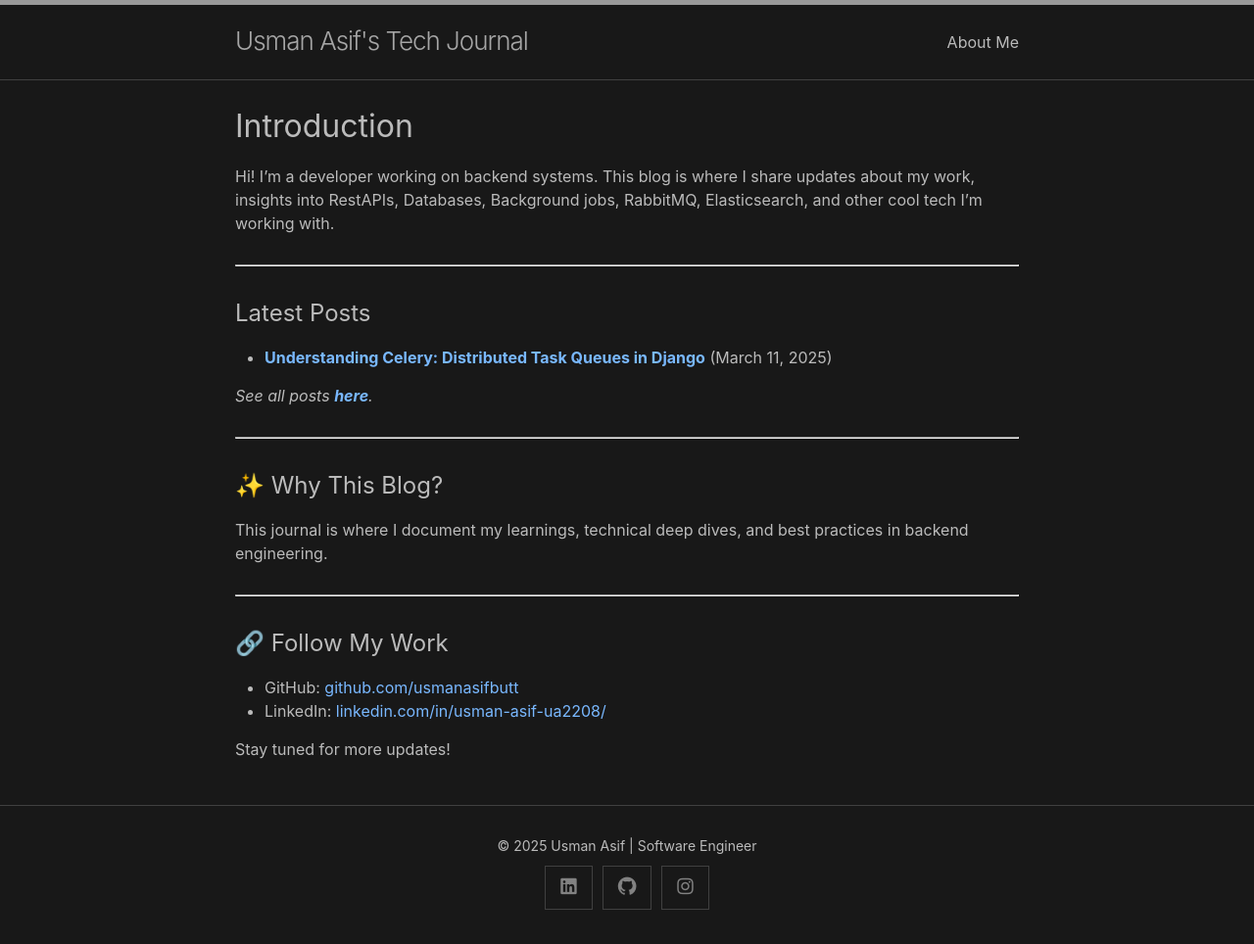
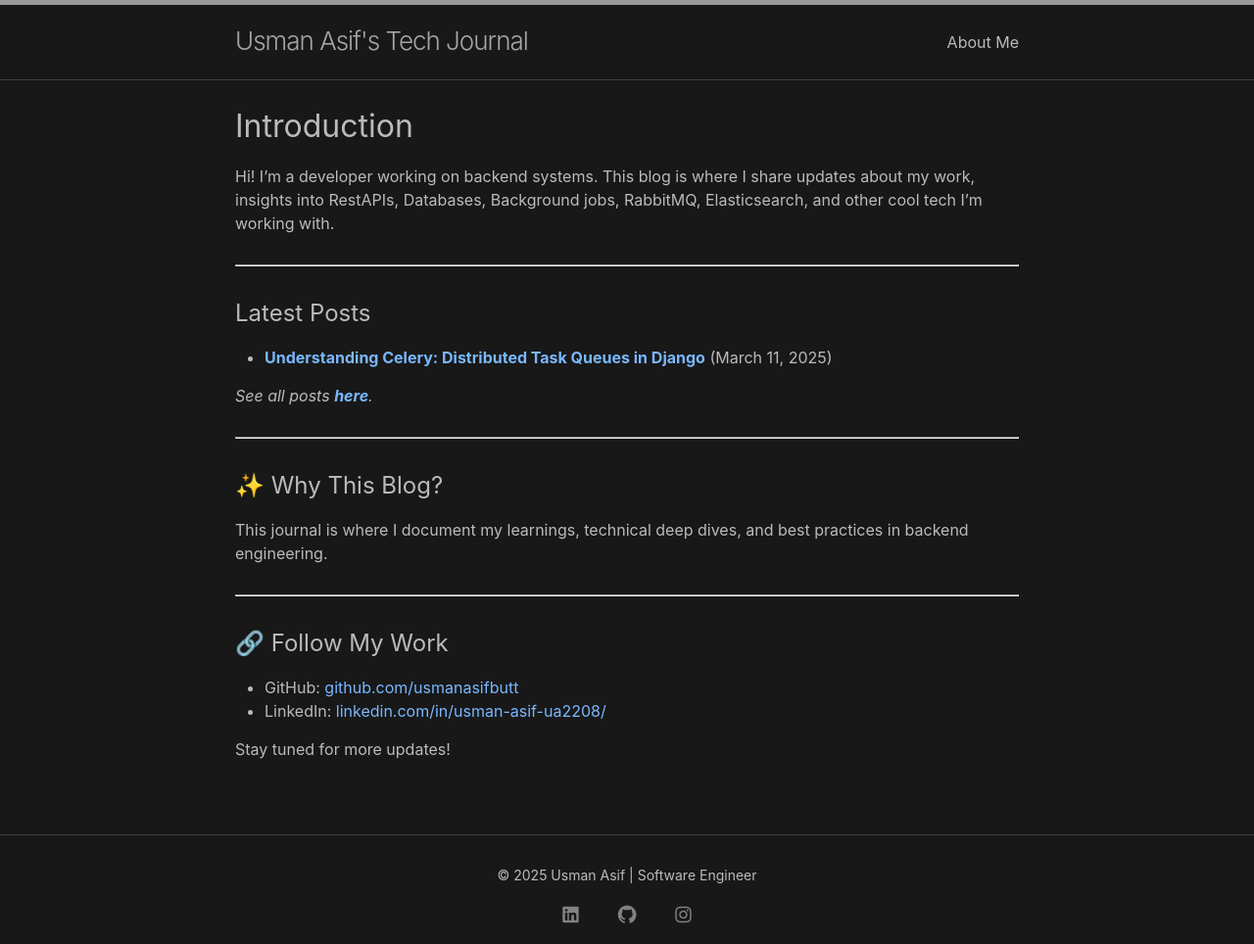
Before and after one commit to usmanasifbutt/blog, a Jekyll site: the page built from index.md, in a window 1280 px wide and 964 px high. Shown: the whole window at 98% size. Built offline with Jekyll 4.4.1, drawn with Linux system fonts in a browser that asks for light colours.

Commit message:
removed padding from footer

```diff
--- a/_includes/social.html
+++ b/_includes/social.html
@@ -1,7 +1,7 @@
 <ul class="social-media-list">
 {%- for entry in site.minima.social_links -%}
   <li>
-    <a rel="me" href="{{ entry.url }}" target="_blank" title="{{ entry.title }}">
+    <a rel="me" style="border: none" href="{{ entry.url }}" target="_blank" title="{{ entry.title }}">
       <span class="grey fa-brands fa-{{ entry.icon }} fa-lg"></span>
     </a>
   </li>
--- a/assets/css/style.scss
+++ b/assets/css/style.scss
@@ -14,4 +14,5 @@ footer {
     position: relative;
     width: 100%;
     font-size: 14px;
+    padding-bottom: 0 !important;
 }
```
